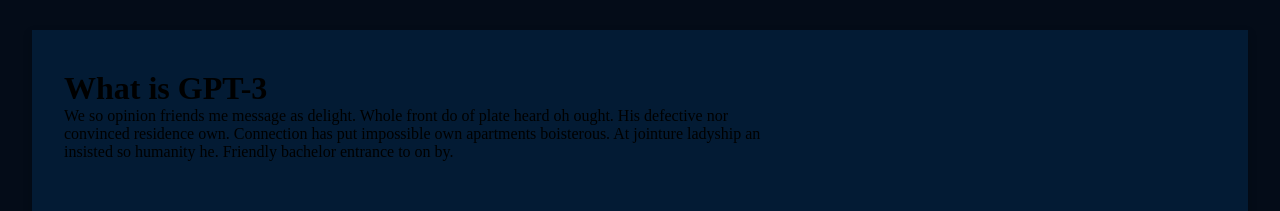
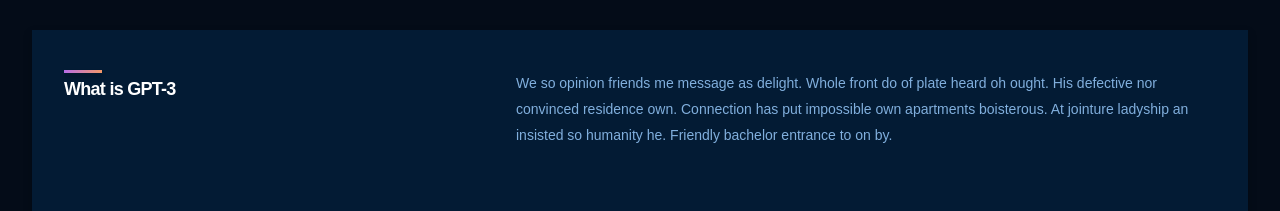
Before and after one commit to Ahmed-Abozied1/GRC_design_React, a React (Create React App) app: page / in a window 1280 px wide. Shown: the part 741-952 px from the top of the page. Built offline with nearby package versions, Linux system fonts and the light colour scheme.

Commit message:
add Featur component

```diff
--- a/src/components/feature/Feature.js
+++ b/src/components/feature/Feature.js
@@ -1,16 +1,17 @@
-import React from 'react'
-import "./feature.css"
-const Feature = ({title,text}) => {
+import React from "react";
+import "./feature.css";
+const Feature = ({ title, text }) => {
   return (
-    <div className='gpt3__features-container__feature'>
-    <div className='gpt3__features-container__feature-title'>
-      <h1>{title}</h1>
+    <div className="gpt3__features-container__feature">
+      <div className="gpt3__features-container__feature-title">
+        <div />
+        <h1>{title}</h1>
+      </div>
+      <div className="gpt3__features-container__feature-text">
+      {text}
+      </div>
     </div>
-   <div className='gpt3__features-container__feature-text'>
-    {text}
-   </div>
-    </div>
-  )
-}
+  );
+};
 
-export default Feature
+export default Feature;
--- a/src/components/feature/feature.css
+++ b/src/components/feature/feature.css
@@ -0,0 +1,46 @@
+.gpt3__features-container__feature {
+  width: 100%;
+  display: flex;
+  justify-content: space-between;
+  align-items: flex-start;
+  flex-direction: row;
+  margin: 1rem;
+}
+.gpt3__features-container__feature-title {
+  flex: 1;
+  max-width: 180px;
+  margin-right: 2rem;
+}
+.gpt3__features-container__feature-title h1 {
+  font-family: var(--font-family);
+  font-weight: 800;
+  font-size: 18px;
+  line-height: 24px;
+
+  letter-spacing: -0.04em;
+
+  color: #ffffff;
+}
+.gpt3__features-container__feature-title div {
+  width: 38px;
+  height: 3px;
+  left: 196px;
+  top: 1106px;
+  box-shadow: 0 4px 4px rgba(0, 0, 0, 0.25);
+  background: linear-gradient(103.22deg, #ae67fa -13.86%, #f49867 99.55%),
+    #ffffff;
+  margin-bottom: 0.25rem;
+}
+.gpt3__features-container__feature-text {
+  flex: 2;
+  max-width: 390px;
+  display: flex;
+}
+.gpt3__features-container__feature-text {
+  font-family: var(--font-family);
+  font-weight: 500;
+  font-size: 14px;
+  line-height: 26px;
+
+  color: var(--color-text);
+}
--- a/src/containers/WhatGPT3/WhatGPT3.css
+++ b/src/containers/WhatGPT3/WhatGPT3.css
@@ -35,42 +35,39 @@
   font-weight: 500;
   font-size: 16px;
   line-height: 30px;
-
   cursor: pointer;
   color: #ff8a71;
 }
-.gpt3__whatgpt3-container{
+.gpt3__whatgpt3-container {
   display: flex;
   flex-wrap: wrap;
   flex-direction: row;
   margin-top: 2rem;
 }
-@media screen and (min-width: 850px){
-    .gpt3__whatgpt3-header{
+@media screen and (min-width: 850px) {
+  .gpt3__whatgpt3-header {
     flex-direction: column;
     align-items: flex-start;
     margin-bottom: 0rem;
   }
-    .gpt3__whatgpt3-header p{
+  .gpt3__whatgpt3-header p {
     margin-top: 1rem;
   }
 }
-@media screen and (min-width: 650px){
+@media screen and (min-width: 650px) {
   .gpt3__whatgpt3-feature {
-        margin-top: .5rem;
+    margin-top: 0.5rem;
     flex-direction: column;
   }
-    .gpt3__whatgpt3-header h1{
+  .gpt3__whatgpt3-header h1 {
     font-size: 28px;
     line-height: 40px;
   }
 }
 
-@media screen and (min-width:350px){
-    .gpt3__whatgpt3-container{
-        margin:  1rem 0;
+@media screen and (min-width: 350px) {
+  .gpt3__whatgpt3-container {
+    margin: 1rem 0;
     min-width: 100%;
   }
-
-
 }
```
Lines whose indentation alone changed are shown as unchanged.
